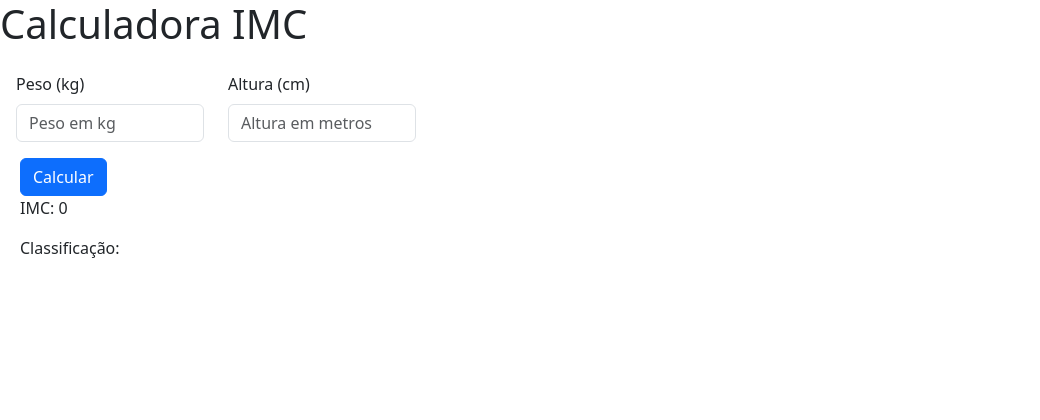
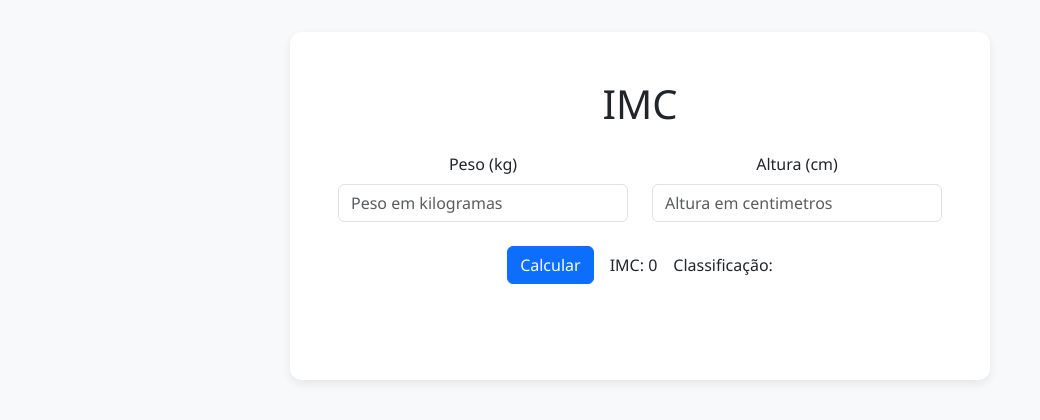
Before and after one commit to juliofreitasbm/Disciplina-Desenvolvimento-Front-End, a plain HTML site: page Avaliacao4/imc.html in a window 1280 px wide. Shown: the whole page, without its empty margins (0-1040 px from the left). Drawn offline with nearby package versions, Linux system fonts and the light colour scheme.

Commit message:
refactor: adição .css e alteração de parametros

```diff
--- a/Avaliacao4/css/styles.css
+++ b/Avaliacao4/css/styles.css
@@ -0,0 +1,15 @@
+body {
+  background-color: #f8f9fa; /* fundo cinza claro */
+  font-family: "Segoe UI", Roboto, sans-serif;
+}
+
+/* Container personalizado */
+.container-custom {
+  background: #ffffff;            /* fundo branco */
+  border-radius: 12px;            /* cantos arredondados */
+  box-shadow: 0 4px 10px rgba(0,0,0,0.08); /* leve sombra */
+  padding: 2rem;
+  max-width: 700px;
+  margin: 2rem auto;
+  text-align: center;
+}
--- a/Avaliacao4/imc.html
+++ b/Avaliacao4/imc.html
@@ -1,40 +1,53 @@
 <!doctype html>
 <html lang="pt-br">
+
 <head>
   <meta charset="utf-8">
   <meta name="viewport" content="width=device-width, initial-scale=1">
   <title>IMC</title>
-    <link href="https://cdn.jsdelivr.net/npm/bootstrap@5.3.8/dist/css/bootstrap.min.css" rel="stylesheet" integrity="sha384-sRIl4kxILFvY47J16cr9ZwB07vP4J8+LH7qKQnuqkuIAvNWLzeN8tE5YBujZqJLB" crossorigin="anonymous">
+  <link href="https://cdn.jsdelivr.net/npm/bootstrap@5.3.8/dist/css/bootstrap.min.css" rel="stylesheet"
+    integrity="sha384-sRIl4kxILFvY47J16cr9ZwB07vP4J8+LH7qKQnuqkuIAvNWLzeN8tE5YBujZqJLB" crossorigin="anonymous">
+  <link rel="stylesheet" href="css/styles.css">
 </head>
+
 <body>
-    <h1>Calculadora IMC</h1>
+  <div class="container-custom container d-flex flex-column justify-content-start align-items-center pt-5">
 
-    <div class="row p-3 align-items-end">
+    <h1>IMC</h1>
+
+    <div class="row p-3">
       <!-- Peso -->
-      <div class="col-md-2">
+      <div class="col-md-6">
         <label for="peso" class="form-label">Peso (kg)</label>
-        <input type="text" class="form-control" id="peso" placeholder="Peso em kg">
+        <input type="text" class="form-control" id="peso" placeholder="Peso em kilogramas">
       </div>
 
       <!-- Altura -->
-      <div class="col-md-2">
+      <div class="col-md-6">
         <label for="altura" class="form-label">Altura (cm)</label>
-        <input type="text" class="form-control" id="altura" placeholder="Altura em metros">
+        <input type="text" class="form-control" id="altura" placeholder="Altura em centimetros">
       </div>
 
+
+      <div class="pt-4 p-3 d-flex flex-wrap justify-content-center align-items-center gap-3 text-center">
         <!-- Botão Calcular -->
-      <div class="p-3">
-        <div class="col-md-2">
+        <div>
           <button type="button" class="btn btn-primary" onclick="calcularIMC()">Calcular</button>
         </div>
+
         <!-- Resultado -->
-      <p class="col-md-1">IMC: <span id="resultadoIMC">0</span></p>
-      <p >Classificação: <span id="classificacao"></span></p>
+        <p class="mb-0">IMC: <span id="resultadoIMC">0</span></p>
+        <p class="mb-0">Classificação: <span id="classificacao"></span></p>
 
-      <div id="tabelaIMC"></div>
+        <!-- Tabela IMC -->
+        <div id="tabelaIMC" class="w-100 mt-3"></div>
+      </div>
 
 
       <script src="js/scripts.js"></script>
-    <script src="https://cdn.jsdelivr.net/npm/bootstrap@5.3.8/dist/js/bootstrap.bundle.min.js" integrity="sha384-FKyoEForCGlyvwx9Hj09JcYn3nv7wiPVlz7YYwJrWVcXK/BmnVDxM+D2scQbITxI" crossorigin="anonymous"></script>
+      <script src="https://cdn.jsdelivr.net/npm/bootstrap@5.3.8/dist/js/bootstrap.bundle.min.js"
+        integrity="sha384-FKyoEForCGlyvwx9Hj09JcYn3nv7wiPVlz7YYwJrWVcXK/BmnVDxM+D2scQbITxI"
+        crossorigin="anonymous"></script>
 </body>
+
 </html>
--- a/Avaliacao4/js/scripts.js
+++ b/Avaliacao4/js/scripts.js
@@ -24,7 +24,7 @@ function calcular() {
       break;
     case '4':
       if (num2 === 0) {
-        document.getElementById("resultado").innerText = "Divisão por zero não é permitida.";
+        alert("Divisão por zero não é permitida.");
         return;
       }
       resultado = num1 / num2;
```
Also changed, not shown: Avaliacao4/calculadora.html (+17 -10 lines), Avaliacao4/index.html (+14 -4 lines). Lines whose indentation alone changed are shown as unchanged.
